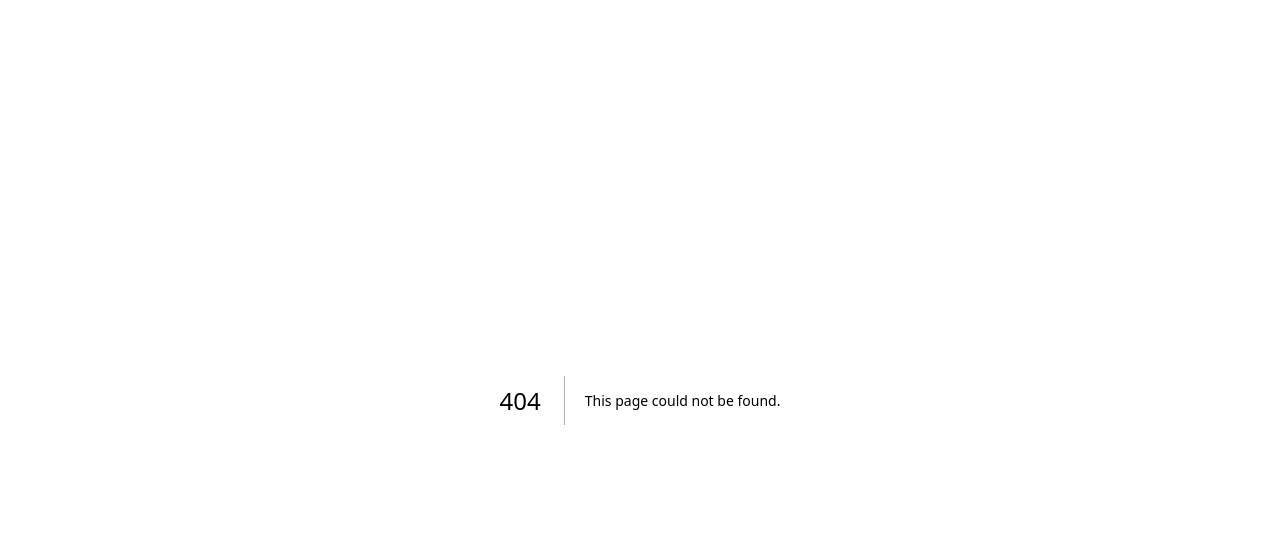
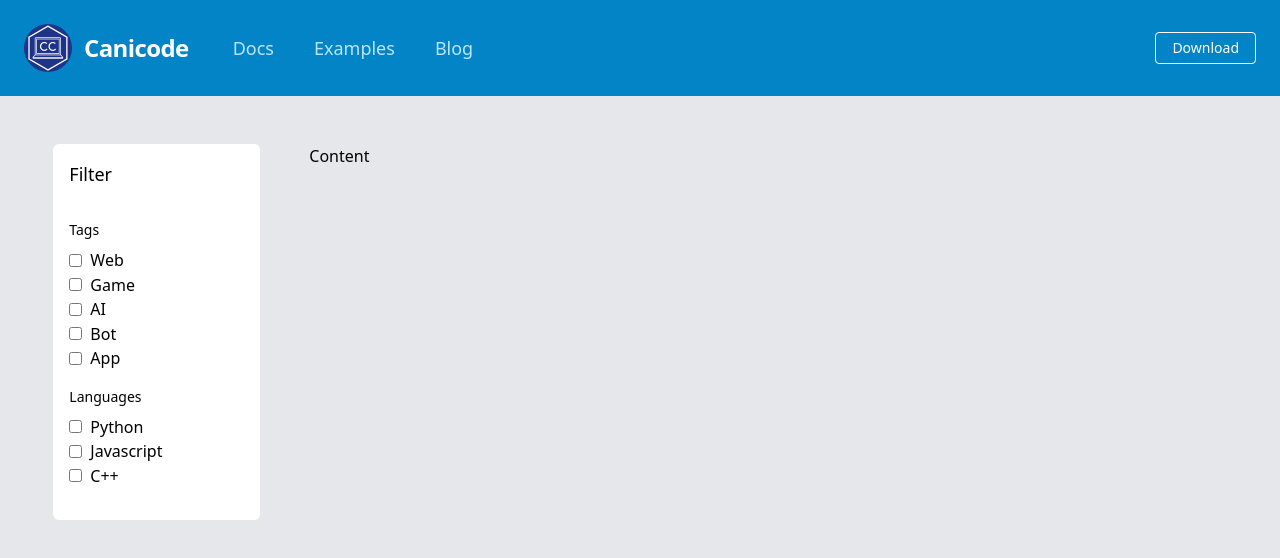
Before and after one commit to MetalPower26/canicode, a Next.js app in the folder frontend/: page /projects in a window 1280 px wide. Before the commit this address had no page. Shown: the top 558 px of the page. Built offline with nearby package versions, Linux system fonts and the light colour scheme.

Commit message:
Renew pages

```diff
--- a/frontend/pages/home.tsx
+++ b/frontend/pages/home.tsx
@@ -2,7 +2,7 @@ import Navbar from '../components/Navbar';
 
 export default function Home() {
   return (
-    <main className="flex min-h-screen flex-col items-center">
+    <main className="flex bg-gray-200 min-h-screen flex-col items-center">
       <Navbar />
       <div className="mt-5">
         <h1 className="text-2xl"> Home </h1>
--- a/frontend/pages/index.tsx
+++ b/frontend/pages/index.tsx
@@ -5,7 +5,7 @@ const inter = Inter({ subsets: ['latin'] })
 
 export default function Home() {
   return (
-    <main className="flex min-h-screen flex-col items-center justify-between p-24">
+    <main className="flex bg-gray-200 min-h-screen flex-col items-center justify-between p-24">
       <div className="z-10 w-full max-w-5xl items-center justify-between font-mono text-sm lg:flex">
         <p className="fixed left-0 top-0 flex w-full justify-center border-b border-gray-300 bg-gradient-to-b from-zinc-200 pb-6 pt-8 backdrop-blur-2xl dark:border-neutral-800 dark:bg-zinc-800/30 dark:from-inherit lg:static lg:w-auto  lg:rounded-xl lg:border lg:bg-gray-200 lg:p-4 lg:dark:bg-zinc-800/30">
           Get started by editing&nbsp;
--- /dev/null
+++ b/frontend/pages/projects/index.tsx
@@ -0,0 +1,18 @@
+import Navbar from "../../components/Navbar"
+import TagSidebar from "../../components/TagSidebar"
+
+export default function Projects () {
+  return (
+    <main className="flex bg-gray-200 min-h-screen flex-col place-items-center">
+      <Navbar />
+      <div className="flex flex-row my-12 w-4/5 lg:w-11/12 h-100 justify-items-start">
+        <div className="flex mr-12 w-52">
+          <TagSidebar />
+        </div>
+        <div className="flex w-72">
+          <h1> Content </h1>
+        </div>
+      </div>
+    </main>
+  )
+}
```
